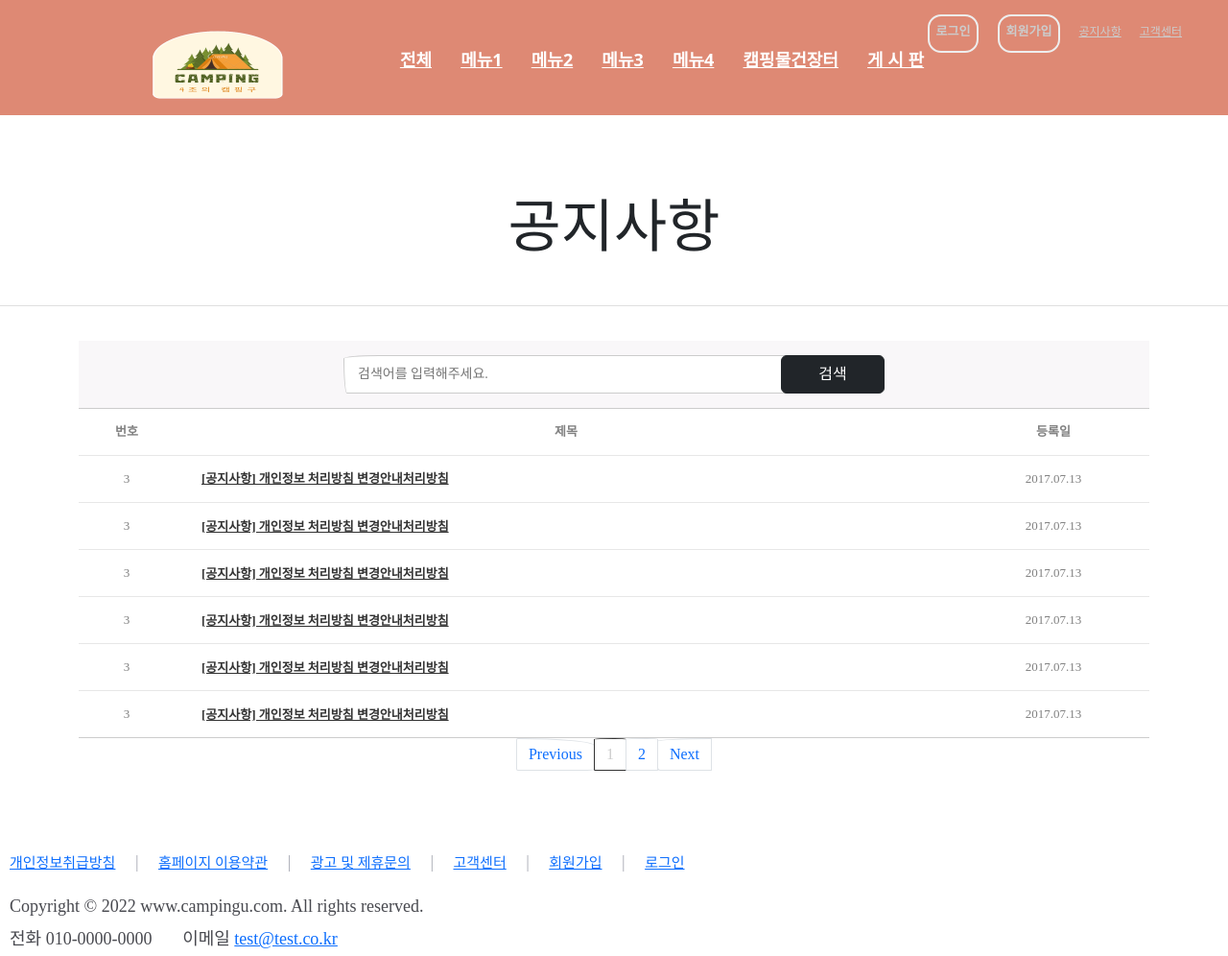
After one commit to pjs845/5th_project, a Django app: a page that uses pj_camp/campapp/templates/notice.html in a window 1280 px wide. The commit adds this page. Shown: the whole page at 96% size. Run offline with Django 4.2, Linux system fonts and the light colour scheme; parts of the project's set-up code (start-up, migrations or seed data) failed here and were passed over; some libraries are stand-ins or nearby versions; some web fonts are replaced.

Commit message:
modified

```diff
--- /dev/null
+++ b/pj_camp/campapp/static/css/notice_style.css
@@ -0,0 +1,177 @@
+table {
+    border-collapse: collapse;
+    border-spacing: 0;
+  }
+  section.notice {
+    padding: 20px 0;
+  }
+
+  .page-title {
+    margin-bottom: 60px;
+  }
+  .page-title h3 {
+    font-size: 28px;
+    color: #333333;
+    font-weight: 400;
+    text-align: center;
+  }
+
+  #board-search .search-window {
+    padding: 15px 0;
+    background-color: #f9f7f9;
+  }
+  #board-search .search-window .search-wrap {
+    position: relative;
+  /*   padding-right: 124px; */
+    margin: 0 auto;
+    width: 80%;
+    max-width: 564px;
+  }
+  #board-search .search-window .search-wrap input {
+    height: 40px;
+    width: 100%;
+    font-size: 14px;
+    padding: 7px 14px;
+    border: 1px solid #ccc;
+  }
+  #board-search .search-window .search-wrap input:focus {
+    border-color: #333;
+    outline: 0;
+    border-width: 1px;
+  }
+  #board-search .search-window .search-wrap .btn {
+    position: absolute;
+    right: 0;
+    top: 0;
+    bottom: 0;
+    width: 108px;
+    padding: 0;
+    font-size: 16px;
+  }
+
+  .board-table {
+    font-size: 13px;
+    width: 100%;
+    border-top: 1px solid #ccc;
+    border-bottom: 1px solid #ccc;
+  }
+
+  .board-table a {
+    color: #333;
+    display: inline-block;
+    line-height: 1.4;
+    word-break: break-all;
+    vertical-align: middle;
+  }
+  .board-table a:hover {
+    text-decoration: underline;
+  }
+  .board-table th {
+    text-align: center;
+  }
+
+  .board-table .th-num {
+    width: 100px;
+    text-align: center;
+  }
+
+  .board-table .th-date {
+    width: 200px;
+  }
+
+  .board-table th, .board-table td {
+    padding: 14px 0;
+  }
+
+  .board-table tbody td {
+    border-top: 1px solid #e7e7e7;
+    text-align: center;
+  }
+
+  .board-table tbody th {
+    padding-left: 28px;
+    padding-right: 14px;
+    border-top: 1px solid #e7e7e7;
+    text-align: left;
+  }
+
+  .board-table tbody th p{
+    display: none;
+  }
+
+  .btn {
+    display: inline-block;
+    padding: 0 30px;
+    font-size: 15px;
+    font-weight: 400;
+    background: transparent;
+    text-align: center;
+    white-space: nowrap;
+    vertical-align: middle;
+    -ms-touch-action: manipulation;
+    touch-action: manipulation;
+    cursor: pointer;
+    -webkit-user-select: none;
+    -moz-user-select: none;
+    -ms-user-select: none;
+    user-select: none;
+    border: 1px solid transparent;
+    text-transform: uppercase;
+    -webkit-border-radius: 0;
+    -moz-border-radius: 0;
+    border-radius: 0;
+    -webkit-transition: all 0.3s;
+    -moz-transition: all 0.3s;
+    -ms-transition: all 0.3s;
+    -o-transition: all 0.3s;
+    transition: all 0.3s;
+  }
+
+  .btn-dark {
+    background: #555;
+    color: #fff;
+  }
+
+  .btn-dark:hover, .btn-dark:focus {
+    background: #373737;
+    border-color: #373737;
+    color: #fff;
+  }
+
+  .btn-dark {
+    background: #555;
+    color: #fff;
+  }
+
+  .btn-dark:hover, .btn-dark:focus {
+    background: #373737;
+    border-color: #373737;
+    color: #fff;
+  }
+
+  /* reset */
+
+  * {
+    list-style: none;
+    text-decoration: none;
+    padding: 0;
+    margin: 0;
+    box-sizing: border-box;
+  }
+  .clearfix:after {
+    content: '';
+    display: block;
+    clear: both;
+  }
+  .container {
+    width: 1100px;
+    margin: 0 auto;
+  }
+  .blind {
+    position: absolute;
+    overflow: hidden;
+    clip: rect(0 0 0 0);
+    margin: -1px;
+    width: 1px;
+    height: 1px;
+  }
--- /dev/null
+++ b/pj_camp/campapp/templates/notice.html
@@ -0,0 +1,139 @@
+<!doctype html>
+<html lang="ko">
+{% load static %}
+<head>
+<meta charset="utf-8">
+<meta http-equiv="X-UA-Compatible" content="IE=Edge">
+<title>캠핑구 공지사항</title>
+<link rel="stylesheet" href="{% static 'css/style.css' %}">
+<!-- CSS only -->
+<link href="https://cdn.jsdelivr.net/npm/bootstrap@5.1.3/dist/css/bootstrap.min.css" rel="stylesheet" integrity="sha384-1BmE4kWBq78iYhFldvKuhfTAU6auU8tT94WrHftjDbrCEXSU1oBoqyl2QvZ6jIW3" crossorigin="anonymous">
+<!-- JavaScript Bundle with Popper -->
+<script src="https://cdn.jsdelivr.net/npm/bootstrap@5.1.3/dist/js/bootstrap.bundle.min.js" integrity="sha384-ka7Sk0Gln4gmtz2MlQnikT1wXgYsOg+OMhuP+IlRH9sENBO0LRn5q+8nbTov4+1p" crossorigin="anonymous"></script>
+<link rel="stylesheet" href="https://cdn.jsdelivr.net/npm/bootswatch@4.5.2/dist/sketchy/bootstrap.min.css" integrity="sha384-RxqHG2ilm4r6aFRpGmBbGTjsqwfqHOKy1ArsMhHusnRO47jcGqpIQqlQK/kmGy9R" crossorigin="anonymous">
+<link rel="stylesheet" href="{% static 'css/notice_style.css' %}">
+</head>
+<body>
+    <div id="header-full">
+        <div class="gnb">
+            <ul>
+                <li><a href="javascript:void(0)" class="login" onclick="isLogin()">로그인</a></li>
+                <li><a href="javascript:void(0)" class="join" onclick="isLogin('join')">회원가입</a></li>
+                <li><a href="./?c=cs/notice&amp;m=bbs&amp;bid=notice">공지사항</a></li>
+                <li><a href="./?c=cs/notice">고객센터</a></li>
+            </ul>
+        </div>
+
+        <div class="header-wrap">
+            <div class="logo">
+                <h1><a href="../"><img src="/static/img/cam.png" alt="4조캠핑"></a></h1>
+            </div>
+
+            <div class="topmenu">
+                <ul>
+                    <li id="topmenu0">
+                    <a href="./">전체</a>
+                </li>
+                            <li id="topmenu1">
+                    <a href="./">메뉴1</a>
+                </li>
+                            <li id="topmenu2">
+                    <a href="./">메뉴2</a>
+                </li>
+                            <li id="topmenu3">
+                    <a href="./">메뉴3</a>
+                </li>
+
+                <li>
+                    <a href="javascript:;" data-fancybox="" data-type="ajax" data-src="./?m=camping&amp;_ajax=themesearch&amp;fun=&amp;nature=&amp;themecat=&amp;facilities=" onclick="$.fancybox.close( all )">메뉴4</a>
+                </li>
+
+
+                <li>
+                    <a href="./?c=market">캠핑물건장터</a>
+                    <ul style="display: none;">
+                        <li><a href="./?c=market/sale">팝니다</a></li>
+                        <li><a href="./?c=market/buy">삽니다</a></li>
+                    </ul>
+                </li>
+
+                <li>
+                    <a href="./">게 시 판</a>
+                </li>
+                </ul>
+            </div>
+        </div>
+    </div>
+    <!-- 미들 -->
+    <center class="board-middle">
+        <h1>공지사항</h1>
+        <font color='gray' size='4' face='hanna'>
+    <hr width='1400' size='2' color='gray' noshade>
+    </center>
+    <section class="notice">
+          <!-- board seach area -->
+          <div id="board-search">
+              <div class="container">
+                  <div class="search-window">
+                      <form action="">
+                          <div class="search-wrap">
+                              <label for="search" class="blind">공지사항 내용 검색</label>
+                              <input id="search" type="search" name="" placeholder="검색어를 입력해주세요." value="">
+                              <button type="submit" class="btn btn-dark">검색</button>
+                          </div>
+                      </form>
+                  </div>
+              </div>
+          </div>
+
+        <!-- board list area -->
+          <div id="board-list">
+              <div class="container">
+                  <table class="board-table">
+                      <thead>
+                      <tr>
+                          <th scope="col" class="th-num">번호</th>
+                          <th scope="col" class="th-title">제목</th>
+                          <th scope="col" class="th-date">등록일</th>
+                      </tr>
+                      </thead>
+                      <tbody>
+                      {% include "notice_paging.html" %}
+                      </tbody>
+                  </table>
+                  <nav aria-label="Page navigation example">
+                    <ul id="dyn_ul" class="pagination" style="justify-content: center;">
+                    </ul>
+                  </nav>
+              </div>
+          </div>
+
+      </section>
+
+    <!-- 미들 끝 -->
+    <div id="footer-full">
+        <div class="m-wrap">
+            {% comment %} <div class="fl flogo"><a href="/" title="클릭시 메인으로 이동" class="footer_logo"><img src="/layouts/5g/image/logo_square_100.jpg" alt="오지캠핑 로고"></a></div> {% endcomment %}
+            <div class="fl fcenter">
+                <div class="bottomMenu">
+                    <a href="./?mod=private">개인정보취급방침</a> <span class="vline">|</span>
+                    <a href="./?mod=agreement">홈페이지 이용약관</a> <span class="vline">|</span>
+                    <a href="./?c=cs/contactus">광고 및 제휴문의</a> <span class="vline">|</span>
+                    <a href="./?c=cs/notice">고객센터</a> <span class="vline">|</span>
+                                    <a href="javascript:void(0)" onclick="isLogin('join')">회원가입</a> <span class="vline">|</span>
+                    <a href="javascript:void(0)" onclick="isLogin()">로그인</a>
+                </div>
+
+                <div class="copyright">
+                    <span class="copy">
+                        Copyright © 2022 <span class="b">www.campingu.com</span>. All rights reserved.
+                        <br>
+
+                        <span class="b"><i class="fa fa-phone"></i> 전화</span> 010-0000-0000&nbsp;&nbsp;&nbsp;&nbsp;&nbsp;&nbsp;
+                        <span class="b"><i class="fa fa-envelope-o" aria-hidden="true"></i> 이메일</span> <a href="mailto:blueb@blueb.co.kr">test@test.co.kr</a>
+                    </span>
+                </div>
+            </div>
+        </div>
+    </div>
+</html>
--- /dev/null
+++ b/pj_camp/campapp/templates/notice_paging.html
@@ -0,0 +1,381 @@
+{% load static %}
+<!DOCTYPE HTML>
+<!-- 자바스크립트 차단된 콘텐츠 자동 허용 실시 -->
+<!-- saved from url=(0013)about:internet -->
+
+<!-- 표시 언어 지정 -->
+<html lang="ko">
+
+<!-- 헤더 정의 부분 -->
+<head>
+    <title>HTML TEST</title>
+    <meta http-equiv="Content-Type" content="text/html; charset=utf-8">
+    <meta http-equiv="X-UA-Compatible" content="IE=edge">
+
+    <!-- Jquery CDN 로드 : 항상 최신 버전 사용 -->
+    <script src="https://code.jquery.com/jquery-latest.min.js"></script>
+
+
+    <!-- 부트스트랩 CDN 로드 : 항상 최신 버전 사용 : maxcdn -->
+    <link rel="stylesheet" href="https://maxcdn.bootstrapcdn.com/bootstrap/latest/css/bootstrap.min.css">
+    <script src="https://maxcdn.bootstrapcdn.com/bootstrap/latest/js/bootstrap.min.js"></script>
+
+
+    <!-- 부트스트랩 CDN 로드 : 항상 최신 버전 사용 : netdna -->
+    <!-- <link rel="stylesheet" href="https://netdna.bootstrapcdn.com/bootstrap/latest/css/bootstrap.min.css"> -->
+    <!-- <script src="https://netdna.bootstrapcdn.com/bootstrap/latest/js/bootstrap.min.js"></script> -->
+
+    <script>
+
+    </script>
+
+    <!-- 내부 CSS 스타일 지정 -->
+    <style>
+
+		/* [html, body 영역 스타일 지정] */
+		html, body{
+			width : 100%;
+			height : 100%;
+			margin : 0;
+			padding : 0;
+			border : none;
+			overflow : auto;
+		}
+
+		/* [body 스크롤바 메인 스타일 지정] */
+		body::-webkit-scrollbar {
+			width: 10px;
+			background-color: #c1c1c1;
+		}
+		/* body 스크롤바 thumb 스타일 지정 */
+		body::-webkit-scrollbar-thumb {
+			background-color: #444444;
+		}
+        .tt{
+            width        : 280px;     /* 너비는 변경될수 있습니다. */
+            text-overflow: ellipsis;  /* 위에 설정한 100px 보다 길면 말줄임표처럼 표시합니다. */
+            white-space  : nowrap;    /* 줄바꿈을 하지 않습니다. */
+            overflow     : hidden;    /* 내용이 길면 감춤니다 */
+            display      : block;     /* ie6이상 현재요소를 블럭처리합니다. */
+          }
+        .mcont{
+            width        : 280px;     /* 너비는 변경될수 있습니다. */
+            text-overflow: ellipsis;  /* 위에 설정한 100px 보다 길면 말줄임표처럼 표시합니다. */
+            white-space  : nowrap;    /* 줄바꿈을 하지 않습니다. */
+            overflow     : hidden;    /* 내용이 길면 감춤니다 */
+            display      : block;     /* ie6이상 현재요소를 블럭처리합니다. */
+        }
+
+    </style>
+
+
+
+    <!-- 내부 JS 지정 -->
+    <script type="text/javascript">
+    	/* [html 최초 로드 및 이벤트 상시 대기 실시] */
+    	window.onload = function() {
+    		console.log("");
+    		console.log("[window onload] : [start]");
+    		console.log("");
+
+    		// 동적으로 테이블 tbody tr 행 생성 실시
+    		tableInsert();
+    	};
+
+
+
+
+    	/* [테이블 리스트 전역 변수 선언 실시] */
+    	const tableList = []; // tableInsert 함수에서 for문을 돌면서 삽입 실시
+    	const pageList = 6; // 한개의 페이지에 보여질 목록 개수
+    	const pageMax = 5; // 최대 생성될 페이지 개수 (페이지를 더보려면 이전, 다음 버튼 클릭해야함)
+    	var idx = 0; //idx 값 확인 후 동적 페이지 전환 및 데이터 표시
+    	var page = 1; //생성 시작할 페이지 번호
+
+        const table = [{"num":"1", "subject":"제목1", "rdate":"2022.08.04"},
+        {"num":"2", "subject":"제목2", "rdate":"2022.08.05"},
+        {"num":"3", "subject":"제목3", "rdate":"2022.08.06"},
+        {"num":"4", "subject":"제목4", "rdate":"2022.08.07"},
+        {"num":"5", "subject":"제목5", "rdate":"2022.08.08"},
+        {"num":"6", "subject":"제목6", "rdate":"2022.08.09"},
+        {"num":"7", "subject":"제목7", "rdate":"2022.08.10"}]
+
+
+
+    	/* [tbody tr 동적 삽입 이벤트 수행 함수] */
+    	function tableInsert(){
+    		console.log("");
+    		console.log("[tableInsert] : [start]");
+    		console.log("");
+
+
+    		// [ajax 통신 >> tableList 테이블 데이터가 리스트에 포함된 경우]
+    		// pageInsert(page);
+
+
+    		// [for 반복문을 돌려서 tr 데이터 임의로 생성 실시]
+    		for (const camp of table){
+    			var jsonObject = {"num":String(table["num"]), "subject":String(table["subject"]), "rdate":String(table["rdate"])};
+    			tableList.push(jsonObject);
+    		}
+            console.log("tablelist:" + tableList.length);
+    		// [테이블 행 개수에따라 페이징 처리 실시]
+    		pageInsert(page);
+    	};
+
+    	/* [페이징 처리 이벤트 수행 함수] */
+    	function pageInsert(value){
+    		console.log("");
+    		console.log("[pageInsert] : [start] : " + value);
+    		console.log("");
+
+    		// [페이징 목록 초기화 실시]
+    		$("#dyn_ul").empty();
+
+
+    		// [생성된 테이블 tr 개수 확인 >> 페이징 처리 5개씩 목록 자름]
+    		var startIndex = value; // 생성 시작 페이지
+    		//var endIndex = $("#dyn_tbody tr").length; // tbody에 동적으로 추가된 tr 개수 확인
+    		var endIndex = tableList.length; // 배열에 있는 길이 확인
+
+    		// [tr 개수에 따라 페이징 해야할 개수 확인]
+    		var pageCount = 0;
+    		var pagePlus = 0;
+    		if(endIndex > pageList){ // tr 행 개수가 5 이상인 경우 (임의로 설정)
+    			pageCount = Math.floor(endIndex / pageList); //생성될 페이지 수 (소수점 버림)
+    			pagePlus = endIndex % pageList; //추가 나머지 자식 수
+    			if(pagePlus > 0){ //추가 자식수가 있는경우 >> 페이지 추가
+    				pageCount = pageCount + 1;
+    			}
+    			console.log("");
+	    		console.log("[pageInsert] : [pageCount] : " + pageCount);
+	    		console.log("[pageInsert] : [pagePlus] : " + pagePlus);
+	    		console.log("");
+    		}
+
+
+    		// [생성될 페이지 번호가 전체 생성되야하는 길이보다 크거나 작은지 확인]
+    		if(startIndex > pageCount){ //길이 초과 시 기존꺼로 다시 저장
+    			startIndex = page;
+    		}
+    		else if(startIndex < 0){ //길이 미만 시 기존꺼로 다시 저장
+    			startIndex = page;
+    		}
+    		else {
+    			page = startIndex;
+    		}
+
+
+    		// [동적 ul 페이징 처리 실시]
+    		if(pageCount == 1){ //생성해야할 페이지가 1페이지인 경우
+    			var insertUl = "<li class='page-item'>"; // 변수 선언
+    			insertUl += insertUl + "<a class='page-link' href='javascript:void(0)' onclick = 'newPage(1);'>";
+    			insertUl += insertUl + i;
+    			insertUl += insertUl + "</a></li>";
+    			$("#dyn_ul").append(insertUl); //jquery append 사용해 동적으로 추가 실시
+    		}
+    		else if(pageCount >= 2){ //생성해야할 페이지가 2페이지 이상인 경우
+    			// 이전 페이지 추가 실시
+    			var insertSTR = "<li class='page-item'>"; // 변수 선언
+    			insertSTR = insertSTR + "<a class='page-link' href='javascript:void(0)' onclick = 'newPage("+"-1"+");'>";
+    			insertSTR = insertSTR + "Previous";
+    			insertSTR = insertSTR + "</a></li>";
+    			$("#dyn_ul").append(insertSTR); //jquery append 사용해 동적으로 추가 실시
+
+    			// 특정 1, 2, 3 .. 페이지 추가 실시
+    			var count = 1;
+    			for(var i=startIndex; i<=pageCount; i++){
+    				if(count > pageMax){ //최대로 생성될 페이지 개수가 된 경우
+    					page = i - pageMax; //생성된 페이지 초기값 저장 (초기 i값 4 탈출 인경우 >> 1값 저장)
+    					break; //for 반복문 탈출
+    				}
+                    if (i==startIndex){
+                        var insertUl = "<li class='page-item disabled'>"; // 변수 선언
+                    }else{
+                        var insertUl = "<li class='page-item'>"; // 변수 선언
+                    }
+    				insertUl = insertUl + "<a class='page-link' href='javascript:void(0)' onclick = 'select("+i+");'>";
+	    			insertUl = insertUl + String(i);
+	    			insertUl = insertUl + "</a></li>";
+    				$("#dyn_ul").append(insertUl); //jquery append 사용해 동적으로 추가 실시
+    				count ++;
+
+    			}
+    			// 다음 페이지 추가 실시
+    			var insertEND = "<li class='page-item'>"; // 변수 선언
+    			insertEND = insertEND + "<a class='page-link' href='javascript:void(0)' onclick = 'newPage("+"0"+");'>";
+    			insertEND = insertEND + "Next";
+    			insertEND = insertEND + "</a></li>";
+    			$("#dyn_ul").append(insertEND); //jquery append 사용해 동적으로 추가 실시
+    		}
+
+
+    		// [페이징 완료 후 >> tr 개수 전체 삭제 >> 페이징 개수에 맞게 다시 표시 실시]
+    		$("#dyn_tbody").empty(); //tbody tr 전체 삭제 실시
+
+
+    		// [새롭게 페이지 목록 리스트 처리 실시]
+    		newPage(startIndex, pageCount);
+    	};
+
+        function select(current){
+    		// [페이징 목록 초기화 실시]
+    		$("#dyn_ul").empty();
+
+    		// [생성된 테이블 tr 개수 확인 >> 페이징 처리 5개씩 목록 자름]
+    		var currentpg = current; // 현재 페이지
+    		//var endIndex = $("#dyn_tbody tr").length; // tbody에 동적으로 추가된 tr 개수 확인
+    		var endIndex = tableList.length; // 배열에 있는 길이 확인
+
+    		// [tr 개수에 따라 페이징 해야할 개수 확인]
+    		var pageCount = 0;
+    		var pagePlus = 0;
+    		if(endIndex > pageList){ // tr 행 개수가 5 이상인 경우 (임의로 설정)
+    			pageCount = Math.floor(endIndex / pageList); //생성될 페이지 수 (소수점 버림)
+    			pagePlus = endIndex % pageList; //추가 나머지 자식 수
+    			if(pagePlus > 0){ //추가 자식수가 있는경우 >> 페이지 추가
+    				pageCount = pageCount + 1;
+    			}
+    		}
+
+    		// [동적 ul 페이징 처리 실시]
+            if(pageCount == 1){ //생성해야할 페이지가 1페이지인 경우
+    			var insertUl = "<li class='page-item'>"; // 변수 선언
+    			insertUl += insertUl + "<a class='page-link' href='javascript:void(0)' onclick = 'newPage(1);'>";
+    			insertUl += insertUl + i;
+    			insertUl += insertUl + "</a></li>";
+    			$("#dyn_ul").append(insertUl); //jquery append 사용해 동적으로 추가 실시
+    		}
+    		if(pageCount >= 2){ //생성해야할 페이지가 2페이지 이상인 경우
+    			// 이전 페이지 추가 실시
+    			var insertSTR = "<li class='page-item'>"; // 변수 선언
+    			insertSTR = insertSTR + "<a class='page-link' href='javascript:void(0)' onclick = 'newPage("+"-1"+");'>";
+    			insertSTR = insertSTR + "Previous";
+    			insertSTR = insertSTR + "</a></li>";
+    			$("#dyn_ul").append(insertSTR); //jquery append 사용해 동적으로 추가 실시
+
+    			// 특정 1, 2, 3 .. 페이지 추가 실시
+    			var count = 1;
+    			for(var i=page; i<=pageCount; i++){
+    				if(count > pageMax){ //최대로 생성될 페이지 개수가 된 경우
+    					page = i - pageMax; //생성된 페이지 초기값 저장 (초기 i값 4 탈출 인경우 >> 1값 저장)
+    					break; //for 반복문 탈출
+    				}
+                    if (i==currentpg){
+                        var insertUl = "<li class='page-item disabled'>"; // 변수 선언
+                    }else{
+                        var insertUl = "<li class='page-item'>"; // 변수 선언
+                    }
+    				insertUl = insertUl + "<a class='page-link' href='javascript:void(0)' onclick = 'select("+i+");'>";
+	    			insertUl = insertUl + String(i);
+	    			insertUl = insertUl + "</a></li>";
+    				$("#dyn_ul").append(insertUl); //jquery append 사용해 동적으로 추가 실시
+    				count ++;
+
+    			}
+    			// 다음 페이지 추가 실시
+    			var insertEND = "<li class='page-item'>"; // 변수 선언
+    			insertEND = insertEND + "<a class='page-link' href='javascript:void(0)' onclick = 'newPage("+"0"+");'>";
+    			insertEND = insertEND + "Next";
+    			insertEND = insertEND + "</a></li>";
+    			$("#dyn_ul").append(insertEND); //jquery append 사용해 동적으로 추가 실시
+    		}
+
+
+    		// [페이징 완료 후 >> tr 개수 전체 삭제 >> 페이징 개수에 맞게 다시 표시 실시]
+    		$("#dyn_tbody").empty(); //tbody tr 전체 삭제 실시
+
+
+    		// [새롭게 페이지 목록 리스트 처리 실시]
+    		newPage(currentpg, pageCount);
+    	};
+    	/* [tbody tr 동적 삽입 이벤트 수행 함수] */
+    	function newPage(pageCurrent, pgcount){
+    		// [pageCurrent [-1] >> 이전 / pageCurrent [1 이상] >> 일반 / pageCurrent [0] >> 다음]
+    		console.log("");
+    		console.log("[newPage] : [start]");
+    		console.log("[newPage] : [page] : " + pageCurrent);
+    		console.log("");
+
+    		// [새롭게 테이블 tbody tr 데이터 생성 실시]
+    		if(pageCurrent == -1){ // 이전 페이지
+    			$("#dyn_tbody").empty(); //tbody tr 전체 삭제 실시
+
+    			// [새롭게 페이징 처리 실시]
+    			var newIdx = page - pageMax;
+
+
+    			// [테이블 데이터에 따라 페이징 처리 실시]
+    			pageInsert(newIdx); //표시될 페이지 번호 전송
+    		}
+    		else if(pageCurrent == 0){ // 다음 페이지
+    			$("#dyn_tbody").empty(); //tbody tr 전체 삭제 실시
+
+    			// [새롭게 페이징 처리 실시]
+    			var newIdx = page + pageMax;
+
+    			// [테이블 데이터에 따라 페이징 처리 실시]
+    			pageInsert(newIdx); //표시될 페이지 번호 전송
+    		}
+    		else { // 일반 테이블 목록 리스트 갱신
+    			$("#dyn_tbody").empty(); //tbody tr 전체 삭제 실시
+
+    			// 저장된 idx 에서 페이지 수를 곱해서 새로운 idx 지정
+    			// [1페이지 클릭 >> (1*5) -5 = 0 시작]
+    			// [2페이지 클릭 >> (2*5) -5 = 5 시작]
+    			idx = (pageCurrent * pageList) - pageList;
+
+    			var checkCount = 1;
+    			for(var i=idx; i<tableList.length; i++){ //반복문을 수행하면서 tbody에 tr데이터 삽입 실시
+    				if(checkCount > pageList){ //한페이지에 표시될 목록을 초과한 경우
+                        $("#pg_wrap").empty();
+                        var insertPg = "";
+                        insertPg += "<div class='page_nation'>";
+                        insertPg += "<a class='arrow prev' href='#'></a>";
+                        insertPg += "<div class='fl pagestat'><span id='nowpage' class='b blue'>"+pageCurrent+"</span> / <span id='totalpage'>"+pgcount+"</span></div>";
+                        insertPg += "<a class='arrow next' href='#''></a>";
+                        insertPg += "</div>";
+                        $("#pg_wrap").append(insertPg);
+						$("#total_cnt").empty();
+						var insert_tot = "";
+						insert_tot += tableList.length
+						$("#total_cnt").append(insert_tot);
+    					return;
+    				}
+    				// json 데이터 파싱 실시
+    				var jsonObject = JSON.parse(JSON.stringify(tableList[i])); //각 배열에 있는 jsonObject 참조
+    				var name = jsonObject.name;
+    				var addr = jsonObject.addr;
+    				var img = jsonObject.img;
+
+    				// 동적으로 리스트 추가
+    				var insertTr = ""; // 변수 선언
+                    insertTr += "<tr>";
+    				insertTr += "<td>3</td>";
+    				insertTr += "<th>";
+    				insertTr += "<a href='#!'>[공지사항] 개인정보 처리방침 변경안내처리방침</a>";
+    				insertTr += "<p>테스트</p>";
+    				insertTr += "</th>";
+                    insertTr += "<td>2017.07.13</td>";
+                    insertTr += "</tr>";
+    				// jquery append 사용해 동적으로 추가 실시
+    				$("#dyn_tbody").append(insertTr);
+    				// 카운트 횟수 증가
+    				checkCount ++;
+    			}
+    		}
+    	};
+
+    </script>
+
+</head>
+
+
+<body>
+
+	<!-- 테이블 속성 정의 -->
+        <tbody id="dyn_tbody" >
+        </tbody>
+</body>
+
+</html>
--- a/pj_camp/campapp/templates/pj_main.html
+++ b/pj_camp/campapp/templates/pj_main.html
@@ -17,7 +17,7 @@
             <ul>
                 <li><a href="signup" class="login" onclick="isLogin()">로그인</a></li>
                 <li><a href="javascript:void(0)" class="join" onclick="isLogin('join')">회원가입</a></li>
-                <li><a href="./?c=cs/notice&amp;m=bbs&amp;bid=notice">공지사항</a></li>
+                <li><a href="../notice">공지사항</a></li>
                 <li><a href="./?c=cs/notice">고객센터</a></li>
             </ul>
         </div>
--- a/pj_camp/campapp/urls.py
+++ b/pj_camp/campapp/urls.py
@@ -7,4 +7,5 @@ urlpatterns = [
     path('signup/', views.signup, name='sugnup'),
     path('board/', views.board_page, name='board'),
     path('page2/', views.ad_page, name='page2'),
+    path('notice/', views.notice, name='notice'),
 ]
--- a/pj_camp/campapp/views.py
+++ b/pj_camp/campapp/views.py
@@ -66,3 +66,11 @@ def ad_page(request): #서브로 가는 페이지 연동
     context = {
     }
     return HttpResponse(template.render(context, request))
+
+
+########## 공지사항 페이지 ###########
+def notice(request): #서브로 가는 페이지 연동
+    template = loader.get_template("notice.html")
+    context = {
+    }
+    return HttpResponse(template.render(context, request))
```
